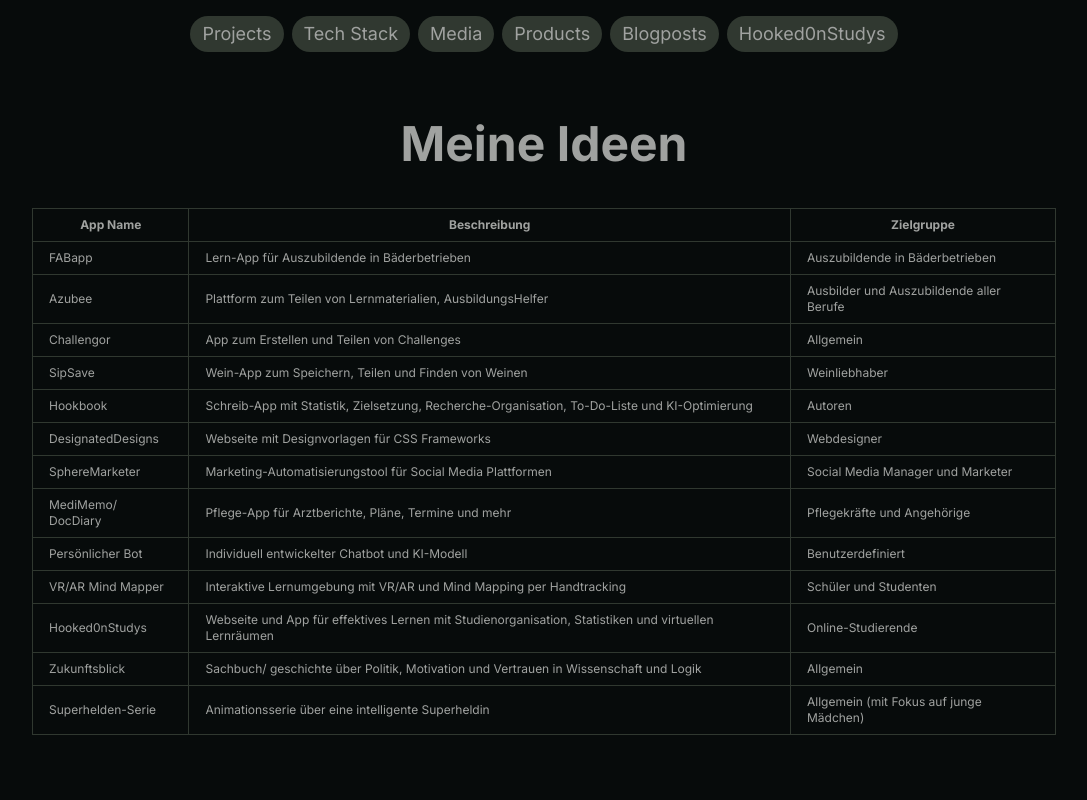
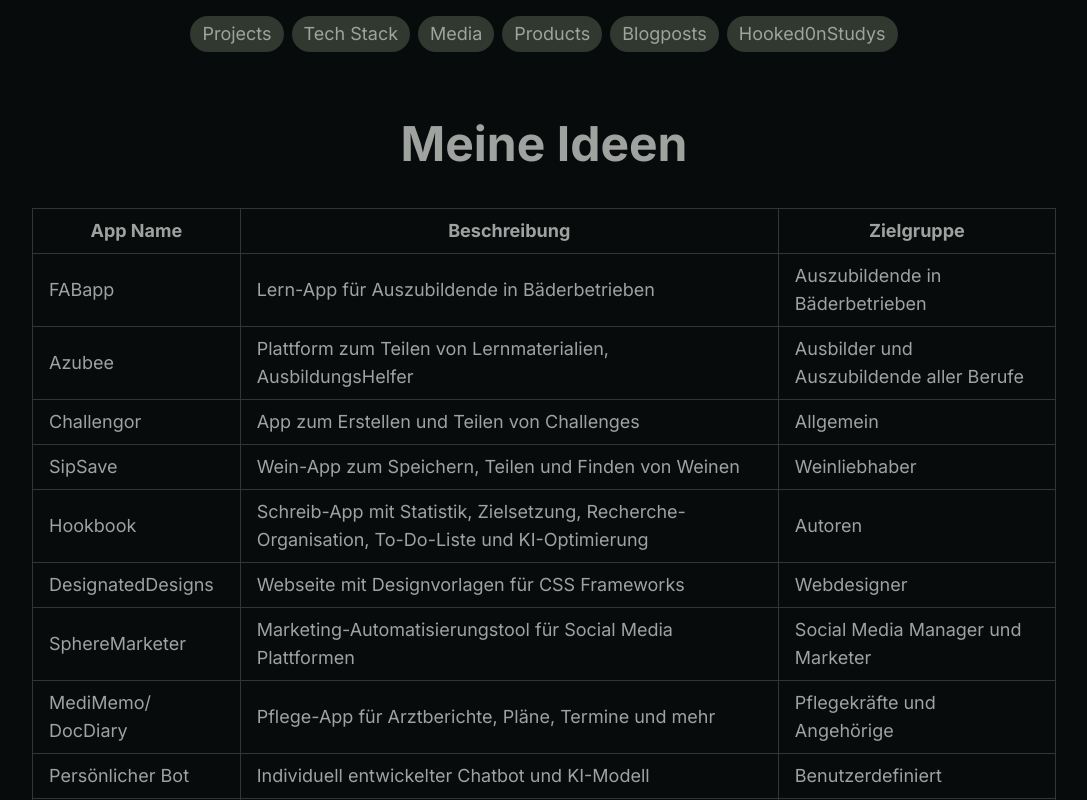
Before and after one commit to AnnaH00k/hookintech, a Next.js app: page /ideas in a window 1280 px wide. Shown: the top 800 px of the page, without its empty margins (96-1183 px from the left). Built offline with nearby package versions, Linux system fonts and the light colour scheme.

Commit message:
text betterment

```diff
--- a/app/ideas/page.tsx
+++ b/app/ideas/page.tsx
@@ -70,7 +70,7 @@ export default function Ideas() {
     return (
       <main className="flex flex-col items-center min-h-screen justify-center sm:p-20  sm:mt-0 py-5 text-[#A0A2A0] bg-[#070b0b] w-full">
         <h1 className="sm:text-5xl text-xl font-bold mt-[5vh] mb-10">Meine Ideen</h1>
-        <table className="text-xs sm:text-md w-[90vw] max-w-5xl">
+        <table className="text-xs sm:text-lg w-[90vw] max-w-5xl">
           <thead>
             <tr>
               <th className="sm:px-4 px-1 sm:py-2 py-1 border border-[#303830]">App Name</th>
```
